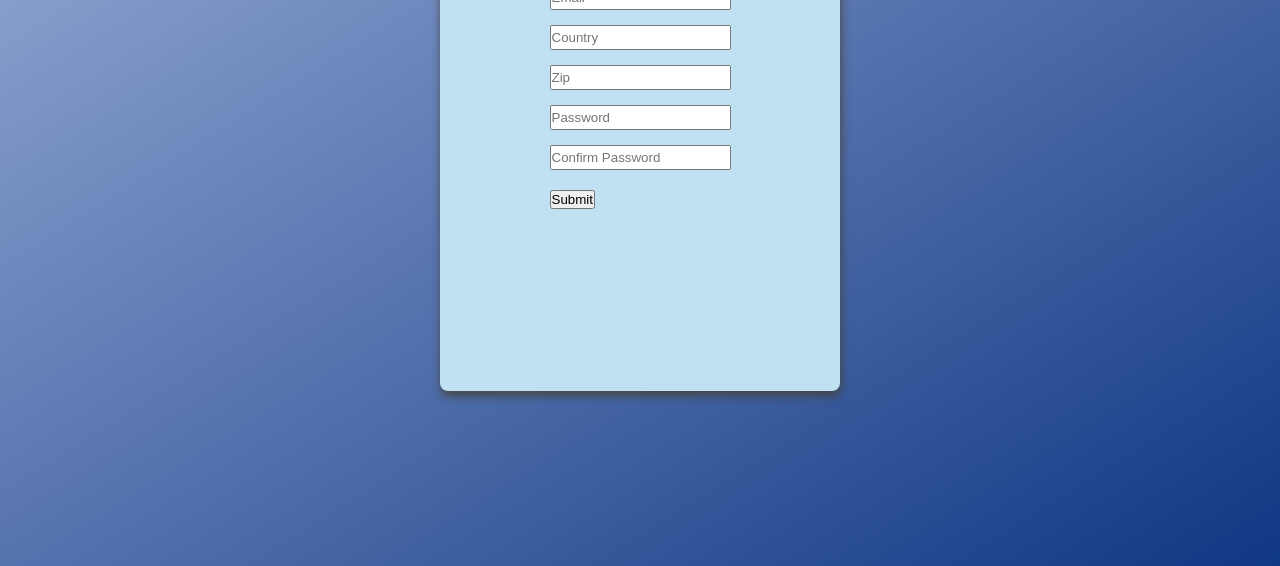
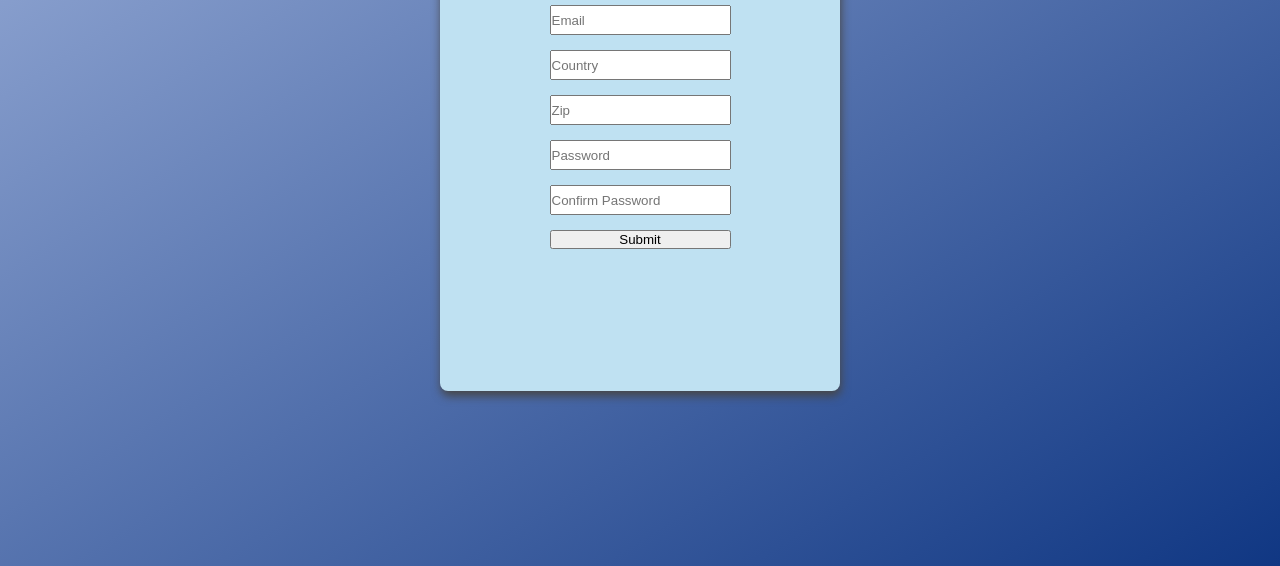
Before and after one commit to Ervin001/TOP_Validation-Form, a website: page src/index.html in a window 1280 px wide. Shown: the part 234-800 px from the top of the page. Drawn offline with Linux system fonts and the light colour scheme.

Commit message:
Button now takes up same space as the input fields

```diff
--- a/src/styles.css
+++ b/src/styles.css
@@ -18,7 +18,7 @@ body {
   max-width: 160rem;
   height: 100vh;
   font-size: 2rem;
-  font-family: 'Inter', sans-serif;
+  /* font-family: 'Inter', sans-serif; */
 }
 
 .container {
@@ -32,6 +32,12 @@ body {
   background-color: #bfe1f2;
   box-shadow: 1px 5px 10px #464646;
   border-radius: 8px;
+}
+
+.info {
+  font-weight: 800;
+  font-size: 3rem;
+  padding-top: 1rem;
 }
 
 .form {
@@ -51,5 +57,15 @@ label {
 
 input {
   flex: 1 0 auto;
-  height: 2.5rem;
+  height: 3rem;
 }
+
+.button {
+  display: flex;
+  align-items: center;
+  justify-content: center;
+}
+
+.btn {
+  flex-grow: 1;
+}
```
